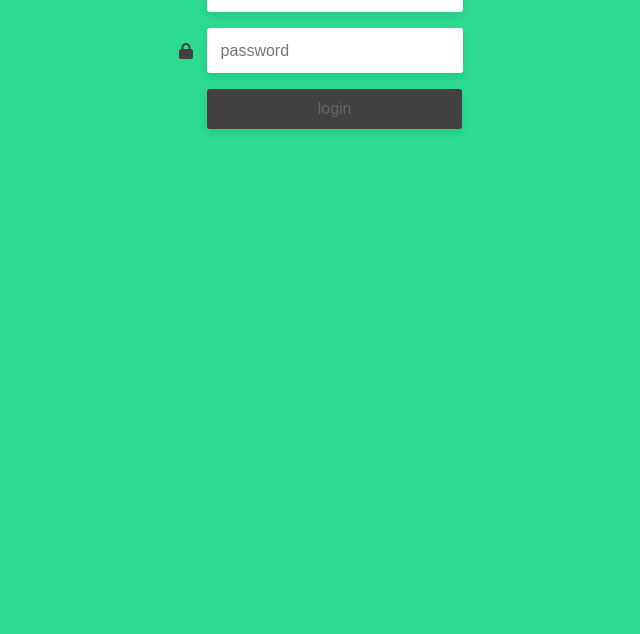
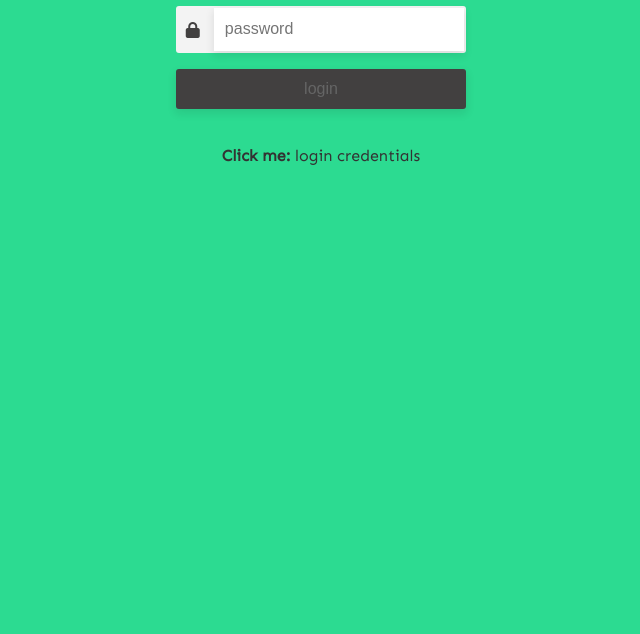
Before and after one commit to whytepeter/SearchIT, a website: page index.html in a window 1280 px wide. Shown: the part 166-800 px from the top of the page, without its empty margins (319-959 px from the left). Drawn offline with nearby package versions, Linux system fonts and the light colour scheme.

Commit message:
new login styles

```diff
--- a/Sass/main.scss
+++ b/Sass/main.scss
@@ -622,7 +622,7 @@
 .wrapper-login {
   @include flex(center, row);
   align-items: flex-start;
-  padding-top: 4rem;
+  padding-top: 2rem;
   width: 100%;
   height: 100vh;
   z-index: $index-9;
@@ -648,7 +648,7 @@
       @include flex(center, row);
       width: 100%;
       font-size: 2rem;
-      margin-bottom: 1rem;
+      margin-bottom: 1.5rem;
 
       img {
         width: 1.7rem;
@@ -669,30 +669,33 @@
         width: 100%;
         margin-bottom: 1rem;
         color: $login-icon;
-        padding: 0 0.2rem;
+        padding: 0 0 0 0.5rem;
+        border: 2px solid transparent;
+        border-radius: 3px;
+        background-color: $white-color;
+        transition: all 0.3s ease-in-out;
+
+        &:focus-within {
+          border-bottom: 2px solid $dark-hover;
+          box-shadow: 0 4px 10px 2px rgba(19, 19, 19, 0.171);
+        }
 
         .login-input {
           width: 90%;
           font-size: 1rem;
           padding: 0.7rem 0.7rem;
           color: $text-hover-color;
-          border: 2px solid transparent;
-          border-radius: 3px;
+          border: none;
+          border-bottom: 2px solid transparent;
           outline: none;
           box-shadow: 0 4px 8px 1px rgba(19, 19, 19, 0.096);
           transition: all 0.3s ease;
-
-          &:focus {
-            border-bottom: 2px solid $dark-hover;
-            box-shadow: 0 4px 10px 2px rgba(19, 19, 19, 0.171);
-          }
         }
       }
       .login-btn {
         font-size: 1rem;
-        width: 88%;
+        width: 100%;
         padding: 0.7rem;
-        margin-left: 1.7rem;
         text-align: center;
         background-color: $login-btn;
         color: $text-color;
@@ -714,5 +717,26 @@
         }
       }
     }
+    .credential {
+      width: 100%;
+      margin: 2rem;
+      font-size: 1rem;
+      text-align: center;
+      padding: 0.3rem;
+      border-radius: 3px;
+      cursor: pointer;
+      transition: all 0.3s ease;
+
+      &:hover {
+        background-color: #ddd;
+      }
+      &:active {
+        transform: translateY(1px);
+      }
+
+      @media (max-width: 600px) {
+        font-size: 0.9rem;
+      }
+    }
   }
 }
--- a/app.js
+++ b/app.js
@@ -1,10 +1,17 @@
 // Login Validation and styles
 //get inputs
+let credential = document.querySelector(".credential");
 let loginWrapper = document.querySelector(".wrapper-login");
 let username = document.querySelector(".username");
 let password = document.querySelector(".password");
 let loginBtn = document.querySelector(".login-btn");
 let loginForm = document.querySelector(".login-form");
+
+// automatic fill in the details
+credential.addEventListener("click", () => {
+  username.value = "admin";
+  password.value = "12345";
+});
 
 loginForm.addEventListener("submit", e => {
   e.preventDefault();
--- a/index.html
+++ b/index.html
@@ -41,7 +41,7 @@
               <li class="nav__list--items">
                 <a href="#" class="nav__list--items-link link">
                   <i class="fas fa-bell"></i>
-                  <span class="sp-notification">NOTIFICATION</span>
+                  <span class="sp-notification">Admin</span>
                 </a>
               </li>
             </ul>
@@ -254,6 +254,7 @@
       </div>
     </div>
     <div class="overlay animate fadeIn "></div>
+
     <!-- Login styles -->
     <div class="wrapper-login">
       <div class="login">
@@ -261,6 +262,7 @@
           <img src="./assets/logo.png" alt="WS Logo" class="logo-logo" />
           <span>wsearch</span>
         </div>
+
         <form class="login-form">
           <div class="input-box">
             <i class="fas fa-user"></i>
@@ -283,6 +285,13 @@
           </div>
           <button class="login-btn">login</button>
         </form>
+
+        <div class="credential">
+          <span
+            ><b>Click me:</b>
+            login credentials
+          </span>
+        </div>
       </div>
     </div>
   </body>
```
Also changed, not shown: Sass/main.css, 1 other file.
